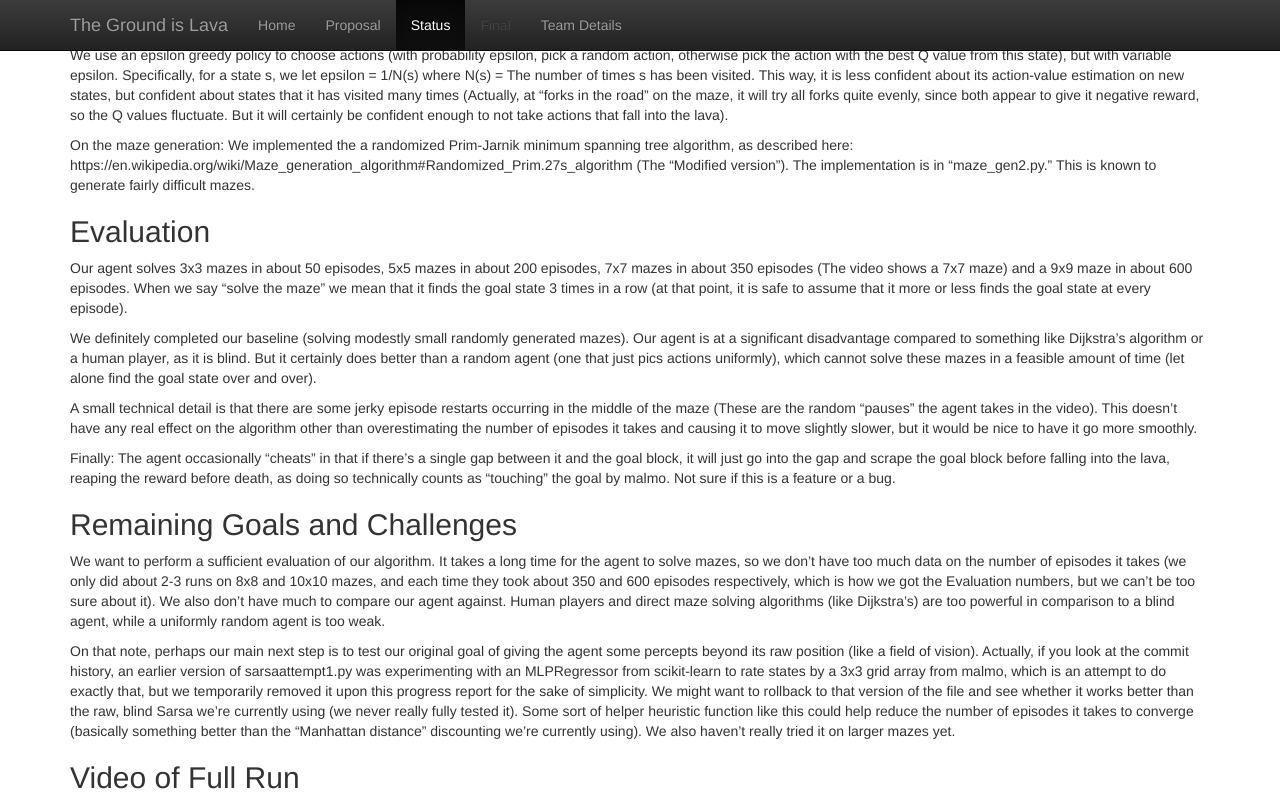
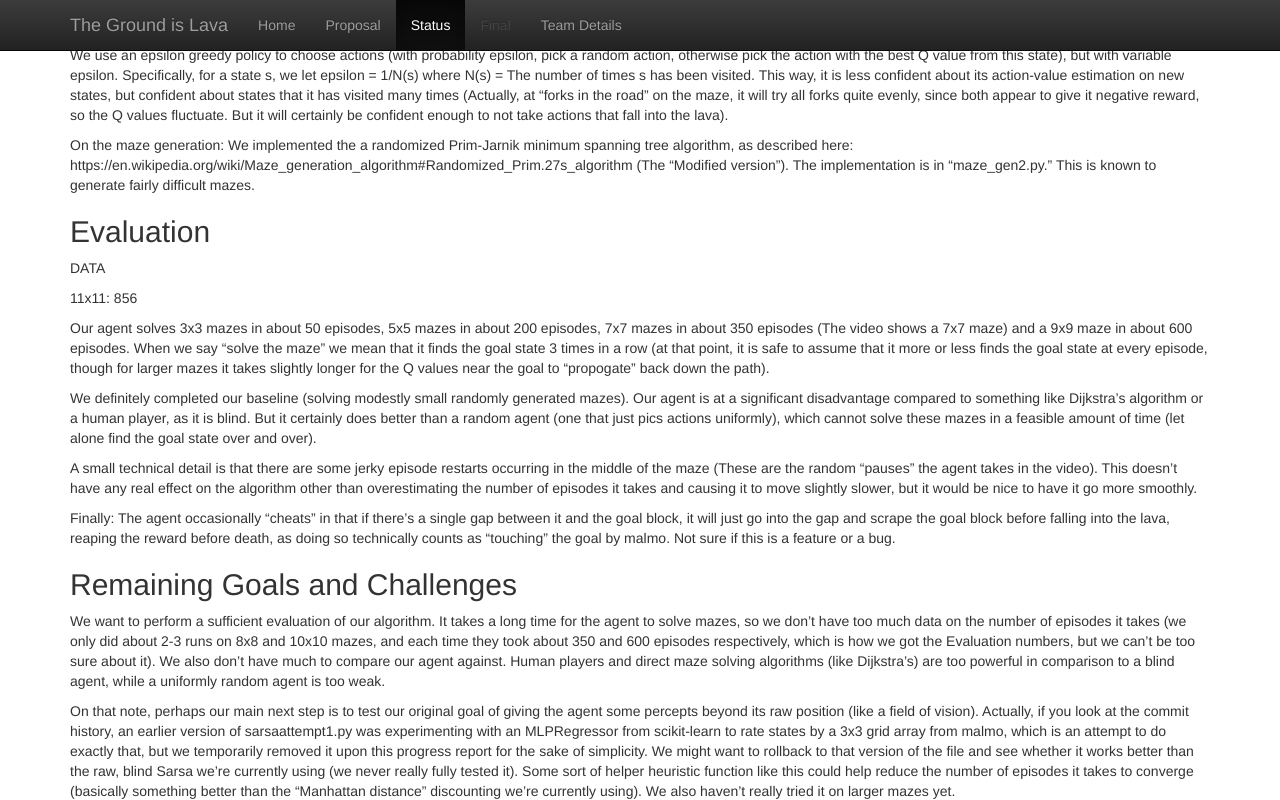
Before and after one commit to katmannn/The-Ground-is-Lava, a Jekyll site: the page built from docs/status.md, in a window 1280 px wide and 900 px high, scrolled down 594 px, cut to the strip 0-800 px from the top of the window. Built offline with Jekyll 4.4.1, drawn with Linux system fonts in a browser that asks for light colours.

Commit message:
Update status.md

```diff
--- a/docs/status.md
+++ b/docs/status.md
@@ -20,7 +20,12 @@ On the maze generation: We implemented the a randomized Prim-Jarnik minimum span
 
 
 ## Evaluation
-Our agent solves 3x3 mazes in about 50 episodes, 5x5 mazes in about 200 episodes, 7x7 mazes in about 350 episodes (The video shows a 7x7 maze) and a 9x9 maze in about 600 episodes. When we say "solve the maze" we mean that it finds the goal state 3 times in a row (at that point, it is safe to assume that it more or less finds the goal state at every episode).
+
+DATA
+
+11x11: 856
+
+Our agent solves 3x3 mazes in about 50 episodes, 5x5 mazes in about 200 episodes, 7x7 mazes in about 350 episodes (The video shows a 7x7 maze) and a 9x9 maze in about 600 episodes. When we say "solve the maze" we mean that it finds the goal state 3 times in a row (at that point, it is safe to assume that it more or less finds the goal state at every episode, though for larger mazes it takes slightly longer for the Q values near the goal to "propogate" back down the path).
 
 We definitely completed our baseline (solving modestly small randomly generated mazes). Our agent is at a significant disadvantage compared to something like Dijkstra's algorithm or a human player, as it is blind. But it certainly does better than a random agent (one that just pics actions uniformly), which cannot solve these mazes in a feasible amount of time (let alone find the goal state over and over).
 
```
